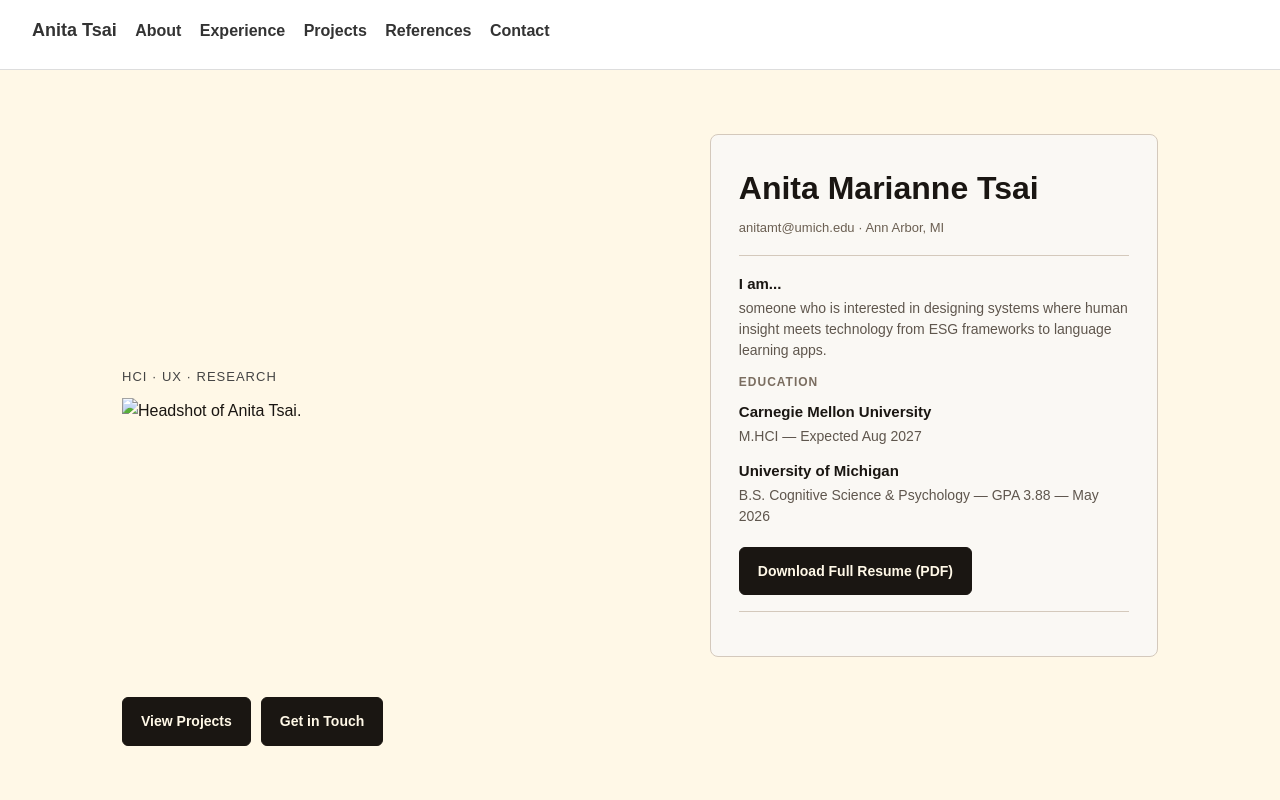
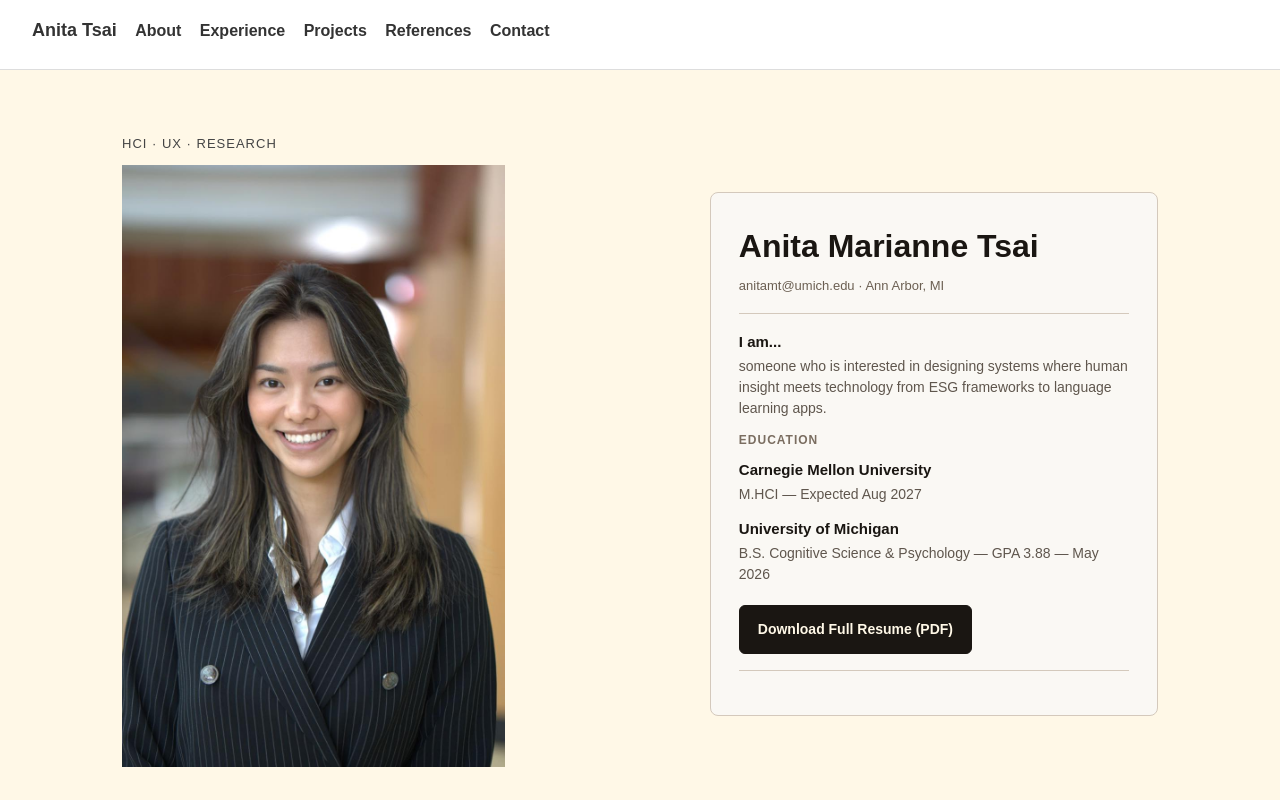
Before and after one commit to anitamtsai/anitaportfolio, a plain HTML site: page index.html in a window 1280 px wide. Shown: the top 800 px of the page. Drawn offline with Linux system fonts and the light colour scheme.

Commit message:
Update image source to use a direct URL

```diff
--- a/index.html
+++ b/index.html
@@ -23,7 +23,7 @@
       <div class="landing-left">
         <p class="landing-tag">HCI · UX · Research</p>
 
-        <img class="photo" src="../About ME! /Tsai_Anita_Photo.jpg" alt="Headshot of Anita Tsai." />
+        <img class="photo" src="https://raw.githubusercontent.com/anitamtsai/anitaportfolio/refs/heads/main/About%20ME!/Tsai_Anita_Photo.jpg" alt="Headshot of Anita Tsai." />
 
       </div>
 
```
